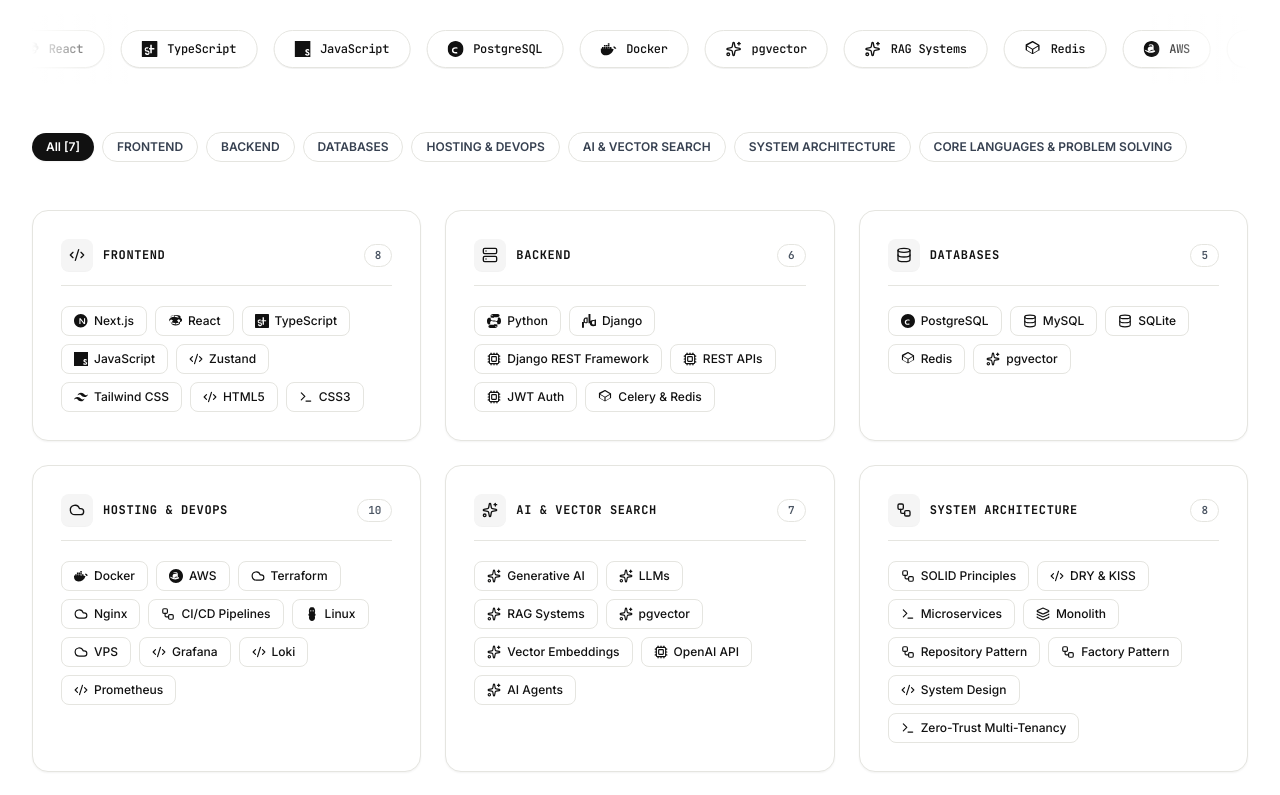
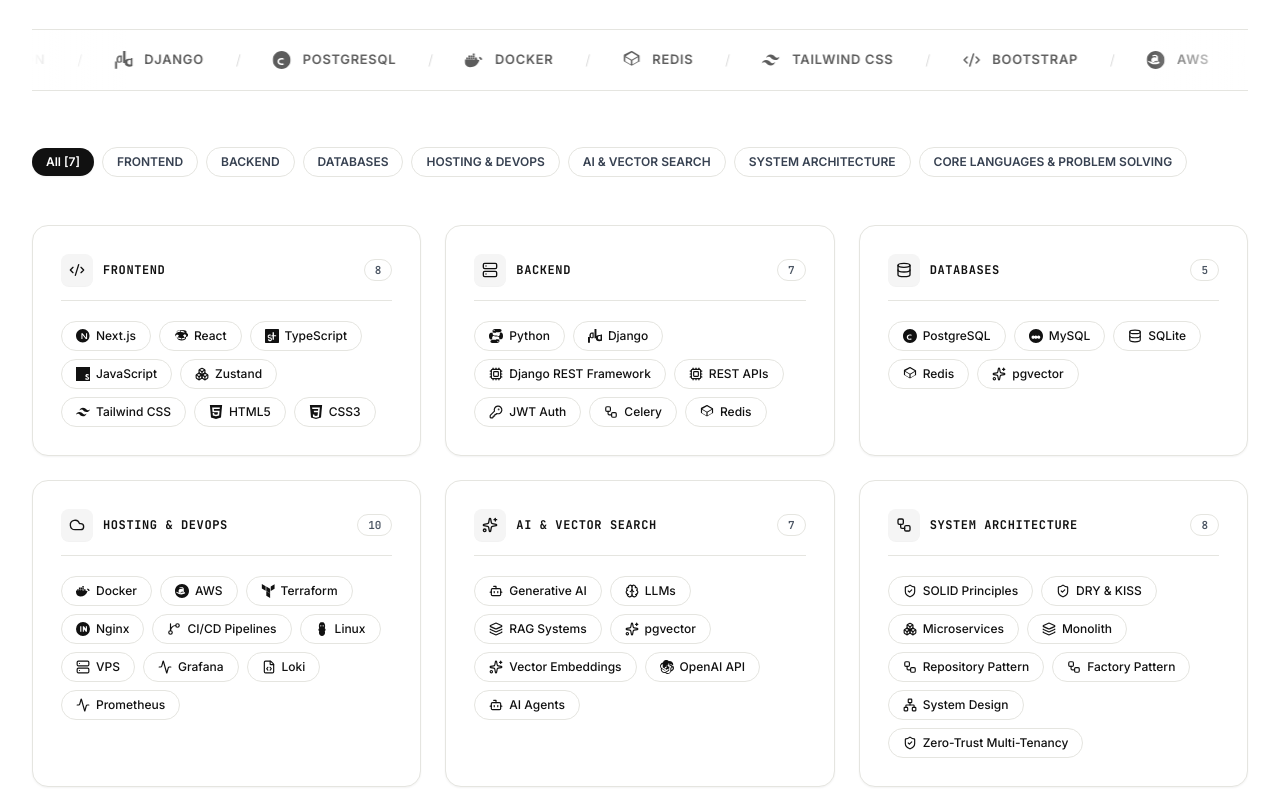
Before and after one commit to salauddin85/salauddin_portfolio_2026, a Next.js app: page / in a window 1280 px wide. Shown: the part 2400-3195 px from the top of the page. Built offline with nearby package versions, Linux system fonts and the light colour scheme.

Commit message:
initial coding done for portfolio

```diff
--- a/src/app/globals.css
+++ b/src/app/globals.css
@@ -146,3 +146,24 @@
 .dark #next-steps .next-cloudscape-bg {
   display: none !important;
 }
+
+/* Technology Marquee Infinite Auto-Scroll with Instant Pause on Hover */
+@keyframes techMarqueeScroll {
+  0% {
+    transform: translate3d(0, 0, 0);
+  }
+  100% {
+    transform: translate3d(-50%, 0, 0);
+  }
+}
+
+.tech-marquee-track {
+  display: flex;
+  width: max-content;
+  will-change: transform;
+  animation: techMarqueeScroll 60s linear infinite;
+}
+
+.tech-marquee-track:hover {
+  animation-play-state: paused !important;
+}
--- a/src/components/FeedbackProcess.jsx
+++ b/src/components/FeedbackProcess.jsx
@@ -138,7 +138,7 @@
           className="flex flex-col items-start mb-12 sm:mb-16"
         >
           <div className="flex items-center gap-2 text-xs font-mono tracking-widest uppercase font-normal text-[var(--text-muted)] mb-3">
-            <span className="w-1.5 h-1.5 rounded-full bg-emerald-500"></span>
+            <span className="w-1.5 h-1.5 rounded-full bg-[var(--text-primary)]"></span>
             <span>KIND WORDS</span>
           </div>
           <h2 className="text-base sm:text-lg font-normal text-[var(--text-secondary)] max-w-2xl leading-relaxed">
--- a/src/components/NextSteps.jsx
+++ b/src/components/NextSteps.jsx
@@ -101,7 +101,7 @@
           className="flex flex-col items-start mb-12 sm:mb-16"
         >
           <div className="flex items-center gap-2 text-xs font-mono tracking-widest uppercase font-normal text-[var(--text-muted)] mb-3">
-            <span className="w-1.5 h-1.5 rounded-full bg-emerald-500"></span>
+            <span className="w-1.5 h-1.5 rounded-full bg-[var(--text-primary)]"></span>
             <span>WHAT HAPPENS NEXT</span>
           </div>
           <h2 className="text-base sm:text-lg font-normal text-[var(--text-secondary)] max-w-2xl leading-relaxed">
@@ -177,10 +177,10 @@
                       className={`inline-flex items-center gap-2 px-3.5 py-1.5 rounded-full text-[11px] font-mono uppercase tracking-wider font-semibold transition-all duration-300 ${
                         isActive
                           ? "bg-white/10 border border-white/10 text-white/90"
-                          : "bg-emerald-500/10 border border-emerald-500/20 text-emerald-600 dark:text-emerald-400"
+                          : "border border-neutral-300 dark:border-neutral-700 bg-neutral-100 dark:bg-neutral-800 text-neutral-800 dark:text-neutral-200"
                       }`}
                     >
-                      <span className="w-1.5 h-1.5 rounded-full bg-emerald-400 animate-pulse"></span>
+                      <span className={`w-1.5 h-1.5 rounded-full ${isActive ? "bg-white" : "bg-black dark:bg-white"} animate-pulse`}></span>
                       <span>{step.badge}</span>
                     </span>
                   ) : (
--- a/src/components/Process.jsx
+++ b/src/components/Process.jsx
@@ -70,7 +70,7 @@
           className="flex flex-col items-start mb-12 sm:mb-16"
         >
           <div className="flex items-center gap-2 text-xs font-mono tracking-widest uppercase font-normal text-[var(--text-muted)] mb-3">
-            <span className="w-1.5 h-1.5 rounded-full bg-emerald-500"></span>
+            <span className="w-1.5 h-1.5 rounded-full bg-[var(--text-primary)]"></span>
             <span>HOW I WORK</span>
           </div>
           <h2 className="text-base sm:text-lg font-normal text-[var(--text-secondary)] max-w-2xl leading-relaxed">
--- a/src/components/Services.jsx
+++ b/src/components/Services.jsx
@@ -198,7 +198,7 @@
           className="flex flex-col items-start mb-12 sm:mb-16"
         >
           <div className="flex items-center gap-2 text-xs font-mono tracking-widest uppercase font-normal text-[var(--text-muted)] mb-3">
-            <span className="w-1.5 h-1.5 rounded-full bg-emerald-500"></span>
+            <span className="w-1.5 h-1.5 rounded-full bg-[var(--text-primary)]"></span>
             <span>WHAT I OFFER</span>
           </div>
           <h2 className="text-base sm:text-lg font-normal text-[var(--text-secondary)] max-w-3xl leading-relaxed">
@@ -309,7 +309,7 @@
                       onClick={() => handleClickItem(service.id)}
                       className="w-full py-6 sm:py-8 border-b border-[var(--border-default)] flex items-center justify-between cursor-pointer group transition-colors duration-200"
                     >
-                      <h3 className="text-xl sm:text-2xl md:text-3xl lg:text-4xl font-black uppercase tracking-tight text-[var(--text-primary)] group-hover:text-indigo-600 dark:group-hover:text-indigo-400 transition-colors">
+                      <h3 className="text-xl sm:text-2xl md:text-3xl lg:text-4xl font-black uppercase tracking-tight text-[var(--text-primary)] group-hover:text-black dark:group-hover:text-white transition-colors">
                         {service.title}
                       </h3>
 
--- a/src/components/TechStack.jsx
+++ b/src/components/TechStack.jsx
@@ -11,15 +11,45 @@
   Workflow,
   Terminal,
   Cpu,
-  Layers
+  Layers,
+  ShieldCheck,
+  GitBranch,
+  Boxes,
+  Bot,
+  Brain,
+  Network,
+  KeyRound,
+  Activity,
+  FileCode
 } from "lucide-react";
 
 /**
  * High-fidelity vector tech icons rendered inline with currentColor for seamless hover inversion
  */
 function TechIcon({ name, className = "w-3.5 h-3.5" }) {
-  const n = name.toLowerCase();
+  const n = name.toLowerCase().trim();
 
+  if (n.includes("flutter")) {
+    return (
+      <svg className={className} viewBox="0 0 24 24" fill="currentColor">
+        <path d="M14.314 0L2.3 12 6 15.7 21.684.013h-7.37zM6.002 15.696L14.316 24h7.37L13.37 15.696h-7.368zm3.684-3.696l3.684 3.696h7.37L17.054 12l3.686-3.684h-7.37L9.686 12z"/>
+      </svg>
+    );
+  }
+  if (n.includes("html")) {
+    return (
+      <svg className={className} viewBox="0 0 24 24" fill="currentColor">
+        <path d="M1.5 0h21l-1.91 21.563L11.977 24l-8.564-2.438L1.5 0zm7.031 9.75l-.232-2.718 10.059.003.23-2.622L5.412 4.41l.698 8.01h9.126l-.326 3.426-2.91.804-2.955-.81-.188-2.11H6.248l.33 4.171L12 19.351l5.379-1.443.744-8.158H8.531z"/>
+      </svg>
+    );
+  }
+  if (n.includes("css") && !n.includes("tailwind")) {
+    return (
+      <svg className={className} viewBox="0 0 24 24" fill="currentColor">
+        <path d="M1.5 0h21l-1.91 21.563L11.977 24l-8.564-2.438L1.5 0zm17.09 4.413L5.41 4.41l.235 2.622 10.125.002-.255 2.716h-7.23l.238 2.65h6.757l-.547 5.706-2.748.74-2.75-.742-.178-1.97H6.602l.35 4.316 5.047 1.398 5.05-1.398 1.541-16.035z"/>
+      </svg>
+    );
+  }
   if (n.includes("python")) {
     return (
       <svg className={className} viewBox="0 0 24 24" fill="currentColor">
@@ -97,6 +127,28 @@
       </svg>
     );
   }
+  if (n.includes("hostinger")) {
+    return (
+      <svg className={className} viewBox="0 0 24 24" fill="none">
+        <rect width="24" height="24" rx="6" className="fill-neutral-900 dark:fill-white" />
+        <path d="M7.75 6.75v10.5h2.5v-3.75h3.5v3.75h2.5V6.75h-2.5v4.25h-3.5V6.75h-2.5z" className="fill-white dark:fill-neutral-950" />
+      </svg>
+    );
+  }
+  if (n.includes("cloudflare")) {
+    return (
+      <svg className={className} viewBox="0 0 24 24" fill="currentColor">
+        <path d="M18.42 10.43a5.55 5.55 0 0 0-10.4-1.92 4.22 4.22 0 0 0-4.54 4.19c0 .24.02.48.06.71A3.59 3.59 0 0 0 1 16.9a3.6 3.6 0 0 0 3.6 3.6h14.7a4.5 4.5 0 0 0 4.5-4.5c0-2.31-1.76-4.22-4.04-4.47l-.34-.1z"/>
+      </svg>
+    );
+  }
+  if (n.includes("vercel")) {
+    return (
+      <svg className={className} viewBox="0 0 24 24" fill="currentColor">
+        <path d="M12 1L24 22H0L12 1z"/>
+      </svg>
+    );
+  }
   if (n.includes("javascript") || n === "js") {
     return (
       <svg className={className} viewBox="0 0 24 24" fill="currentColor">
@@ -104,28 +156,113 @@
       </svg>
     );
   }
+  if (n.includes("terraform")) {
+    return (
+      <svg className={className} viewBox="0 0 24 24" fill="currentColor">
+        <path d="M1.44 0v7.575l6.55 3.79V3.79zm7.633 4.417v7.542l6.55 3.783V8.2zm7.634 0v7.542l6.549-3.784V.633zM9.073 12.633v7.542l6.55 3.784v-7.542z"/>
+      </svg>
+    );
+  }
+  if (n.includes("nginx")) {
+    return (
+      <svg className={className} viewBox="0 0 24 24" fill="currentColor">
+        <path d="M12.001 0a12 12 0 1 0 0 24 12 12 0 0 0 0-24zm4.846 16.716l-3.262-4.148v4.148h-1.92V7.284h1.92l3.262 4.148V7.284h1.92v9.432h-1.92zm-7.692 0H7.235V7.284h1.92v9.432z"/>
+      </svg>
+    );
+  }
+  if (n.includes("mysql")) {
+    return (
+      <svg className={className} viewBox="0 0 24 24" fill="currentColor">
+        <path d="M12 0C5.37 0 0 5.37 0 12s5.37 12 12 12 12-5.37 12-12S18.63 0 12 0zm4.54 16.85c-.95 0-1.78-.49-2.26-1.23-.48.74-1.31 1.23-2.26 1.23-1.07 0-2-.61-2.46-1.5-.46.89-1.39 1.5-2.46 1.5-1.53 0-2.77-1.24-2.77-2.77s1.24-2.77 2.77-2.77c.95 0 1.78.49 2.26 1.23.48-.74 1.31-1.23 2.26-1.23 1.07 0 2 .61 2.46 1.5.46-.89 1.39-1.5 2.46-1.5 1.53 0 2.77 1.24 2.77 2.77s-1.24 2.77-2.77 2.77z"/>
+      </svg>
+    );
+  }
+  if (n.includes("openai")) {
+    return (
+      <svg className={className} viewBox="0 0 24 24" fill="currentColor">
+        <path d="M22.282 9.821a5.985 5.985 0 0 0-.516-4.91 6.046 6.046 0 0 0-6.51-2.9A6.065 6.065 0 0 0 4.981 4.18a5.985 5.985 0 0 0-3.998 2.9 6.046 6.046 0 0 0 .743 7.097 5.98 5.98 0 0 0 .51 4.911 6.051 6.051 0 0 0 6.515 2.9A5.985 5.985 0 0 0 13.26 24a6.056 6.056 0 0 0 5.772-4.206 5.99 5.99 0 0 0 3.997-2.9 6.056 6.056 0 0 0-.747-7.073zM13.26 22.43a4.476 4.476 0 0 1-2.876-1.04l.141-.081 4.779-2.758a.795.795 0 0 0 .392-.681v-6.737l2.02 1.168a.071.071 0 0 1 .038.052v5.583a4.504 4.504 0 0 1-4.494 4.494zM3.6 18.304a4.47 4.47 0 0 1-.535-3.014l.142.085 4.783 2.759a.771.771 0 0 0 .78 0l5.843-3.369v2.332a.08.08 0 0 1-.033.062L9.74 19.95a4.5 4.5 0 0 1-6.14-1.646zM2.34 8.64a4.485 4.485 0 0 1 2.342-1.974V12.2a.76.76 0 0 0 .388.676l5.843 3.368-2.02 1.168a.076.076 0 0 1-.067 0L4.025 14.7a4.5 4.5 0 0 1-1.685-6.06zM18.89 10.66l-5.843-3.37 2.02-1.167a.076.076 0 0 1 .067 0l4.84 2.793a4.499 4.499 0 0 1-.69 8.077V11.34a.79.79 0 0 0-.394-.68zm2.77-2.36a4.5 4.5 0 0 1-1.808 6.027l-.142-.085-4.779-2.76a.771.771 0 0 0-.78 0L8.308 14.85V12.52a.08.08 0 0 1 .033-.062l4.84-2.793a4.499 4.499 0 0 1 8.48 3.633zm-9.66 4.39l-2.74-1.58 2.74-1.58 2.74 1.58-2.74 1.58z"/>
+      </svg>
+    );
+  }
+  if (n.includes("c++")) {
+    return (
+      <svg className={className} viewBox="0 0 24 24" fill="currentColor">
+        <path d="M12 0C5.372 0 0 5.372 0 12s5.372 12 12 12 12-5.372 12-12S18.628 0 12 0zm-.2 18.5c-3.59 0-6.5-2.91-6.5-6.5s2.91-6.5 6.5-6.5c2.04 0 3.86.95 5.05 2.43l-2.05 1.55a4.01 4.01 0 0 0-3-1.48 4 4 0 1 0 0 8c1.19 0 2.26-.52 3-1.39l2.05 1.48c-1.19 1.48-3.01 2.41-5.05 2.41zm8.7-6.5h-1.5v1.5h-1v-1.5h-1.5v-1h1.5v-1.5h1v1.5h1.5v1zm3 0h-1.5v1.5h-1v-1.5h-1.5v-1h1.5v-1.5h1v1.5h1.5v1z"/>
+      </svg>
+    );
+  }
+  if (n === "c") {
+    return (
+      <svg className={className} viewBox="0 0 24 24" fill="currentColor">
+        <path d="M12 0C5.372 0 0 5.372 0 12s5.372 12 12 12 12-5.372 12-12S18.628 0 12 0zm-.2 18.5c-3.59 0-6.5-2.91-6.5-6.5s2.91-6.5 6.5-6.5c2.04 0 3.86.95 5.05 2.43l-2.05 1.55a4.01 4.01 0 0 0-3-1.48 4 4 0 1 0 0 8c1.19 0 2.26-.52 3-1.39l2.05 1.48c-1.19 1.48-3.01 2.41-5.05 2.41z"/>
+      </svg>
+    );
+  }
+  if (n.includes("java") && !n.includes("javascript")) {
+    return (
+      <svg className={className} viewBox="0 0 24 24" fill="currentColor">
+        <path d="M8.851 18.56s-.917.534.667.708c2.409.265 3.667.24 6.27-.272 0 0 .874.526 2.055.845-6.17 2.074-13.064-.171-8.992-1.281zm-1.077-2.585s-1.082.744.542.923c3.084.341 5.385.341 9.42-.363 0 0 .616.444 1.625.688-6.994 1.849-14.896.173-11.587-1.248zm10.742-5.918c-.896-.282-1.928-.43-3.003-.43-3.693 0-5.833 1.77-5.833 5.104 0 3.23 2.031 5.365 5.573 5.365.885 0 1.77-.156 2.6-.469v-2.04c-.417.156-.938.208-1.51.208-1.98 0-3.021 1.042-3.021 3.02 0 1.98 1.041 2.97 2.812 2.97.73 0 1.355.053 1.719.105V10.057z"/>
+      </svg>
+    );
+  }
 
   // Domain Category Icons
-  if (n.includes("api") || n.includes("drf") || n.includes("rest") || n.includes("jwt")) {
+  if (n.includes("zustand")) {
+    return <Boxes className={className} />;
+  }
+  if (n.includes("jwt") || n.includes("auth")) {
+    return <KeyRound className={className} />;
+  }
+  if (n.includes("ci/cd") || n.includes("pipeline")) {
+    return <GitBranch className={className} />;
+  }
+  if (n.includes("vps") || n.includes("server")) {
+    return <Server className={className} />;
+  }
+  if (n.includes("grafana") || n.includes("prometheus")) {
+    return <Activity className={className} />;
+  }
+  if (n.includes("loki")) {
+    return <FileCode className={className} />;
+  }
+  if (n.includes("agent") || n.includes("generative")) {
+    return <Bot className={className} />;
+  }
+  if (n.includes("llm")) {
+    return <Brain className={className} />;
+  }
+  if (n.includes("rag")) {
+    return <Layers className={className} />;
+  }
+  if (n.includes("system design") || n.includes("architecture")) {
+    return <Network className={className} />;
+  }
+  if (n.includes("microservice")) {
+    return <Boxes className={className} />;
+  }
+  if (n.includes("monolith")) {
+    return <Layers className={className} />;
+  }
+  if (n.includes("solid") || n.includes("dry") || n.includes("kiss") || n.includes("tenant") || n.includes("tenancy")) {
+    return <ShieldCheck className={className} />;
+  }
+  if (n.includes("pattern") || n.includes("repository") || n.includes("factory") || n.includes("celery")) {
+    return <Workflow className={className} />;
+  }
+  if (n.includes("api") || n.includes("drf") || n.includes("rest")) {
     return <Cpu className={className} />;
   }
-  if (n.includes("vector") || n.includes("ai") || n.includes("rag") || n.includes("llm")) {
+  if (n.includes("vector") || n.includes("ai") || n.includes("embedding") || n.includes("pgvector")) {
     return <Sparkles className={className} />;
   }
-  if (n.includes("database") || n.includes("sql") || n.includes("mysql") || n.includes("sqlite")) {
+  if (n.includes("database") || n.includes("sql") || n.includes("sqlite")) {
     return <Database className={className} />;
   }
-  if (n.includes("cloud") || n.includes("vps") || n.includes("terraform") || n.includes("nginx")) {
+  if (n.includes("cloud")) {
     return <Cloud className={className} />;
   }
-  if (n.includes("ci/cd") || n.includes("pipeline") || n.includes("solid") || n.includes("pattern") || n.includes("architecture")) {
-    return <Workflow className={className} />;
-  }
-  if (n.includes("c++") || n.includes("c") || n.includes("java") || n.includes("terminal") || n.includes("problem")) {
+  if (n.includes("terminal") || n.includes("problem")) {
     return <Terminal className={className} />;
-  }
-  if (n.includes("microservice") || n.includes("monolith") || n.includes("multi-tenancy")) {
-    return <Layers className={className} />;
   }
 
   return <Code2 className={className} />;
@@ -142,9 +279,9 @@
   {
     id: "backend",
     title: "BACKEND",
-    count: 6,
+    count: 7,
     icon: Server,
-    skills: ["Python", "Django", "Django REST Framework", "REST APIs", "JWT Auth", "Celery & Redis"]
+    skills: ["Python", "Django", "Django REST Framework", "REST APIs", "JWT Auth", "Celery", "Redis"]
   },
   {
     id: "database",
@@ -183,29 +320,67 @@
   }
 ];
 
-// Rich showcase of all primary technologies
+// Technology showcase matching the reference screenshot exactly, expanded with all tools from the 7 cards
 const MARQUEE_TECH = [
-  "Python",
-  "Django",
-  "Django REST Framework",
-  "Next.js",
-  "React",
-  "TypeScript",
-  "JavaScript",
-  "PostgreSQL",
-  "Docker",
-  "pgvector",
-  "RAG Systems",
-  "Redis",
+  "NEXT.JS",
+  "REACT JS",
+  "HTML5",
+  "CSS3",
+  "JAVASCRIPT",
+  "TYPESCRIPT",
+  "PYTHON",
+  "DJANGO",
+  "POSTGRESQL",
+  "DOCKER",
+  "REDIS",
+  "TAILWIND CSS",
+  "BOOTSTRAP",
   "AWS",
-  "CI/CD Pipelines",
-  "Tailwind CSS",
-  "Linux",
-  "Celery",
-  "Nginx",
-  "MySQL",
-  "Zustand",
-  "System Design"
+  "LINUX",
+  "HOSTINGER",
+  "CLOUDFLARE",
+  "VERCEL",
+  // From Frontend
+  "ZUSTAND",
+  "POSTMAN",
+  // From Backend
+  "DJANGO REST FRAMEWORK",
+  "REST APIS",
+  "JWT AUTH",
+  "CELERY",
+  // From Databases
+  "MYSQL",
+  "SQLITE",
+  "PGVECTOR",
+  // From Hosting & DevOps
+  "TERRAFORM",
+  "NGINX",
+  "CI/CD PIPELINES",
+  "VPS",
+  "GRAFANA",
+  "LOKI",
+  "PROMETHEUS",
+  // From AI & Vector Search
+  "GENERATIVE AI",
+  "LLMS",
+  "RAG SYSTEMS",
+  "VECTOR EMBEDDINGS",
+  "OPENAI API",
+  "AI AGENTS",
+  // From System Architecture
+  "SOLID PRINCIPLES",
+  "DRY & KISS",
+  "MICROSERVICES",
+  "MONOLITH",
+  "REPOSITORY PATTERN",
+  "FACTORY PATTERN",
+  "SYSTEM DESIGN",
+  "ZERO-TRUST MULTI-TENANCY",
+  // From Core Languages
+  "C",
+  "C++",
+  "JAVA",
+  "SQL"
 ];
 
 export default function TechStack() {
@@ -252,48 +427,46 @@
         {/* Section Header: Scroll-linked continuous leftward movement */}
         <motion.div
           style={{ x: smoothHeaderX }}
-          className="flex flex-col items-start mb-8 sm:mb-10"
+          className="flex flex-col items-start mb-10 sm:mb-12"
         >
           <div className="flex items-center gap-2 text-xs font-mono tracking-widest uppercase font-normal text-[var(--text-muted)] mb-3">
             <span className="w-1.5 h-1.5 rounded-full bg-[var(--text-primary)]"></span>
             <span>TECHNOLOGIES I USE</span>
           </div>
-          <h2 className="text-base sm:text-lg font-normal text-[var(--text-secondary)] max-w-3xl leading-relaxed">
-            The tools I use to build complete websites, apps, and scalable backends.
+          <h2 className="text-sm sm:text-base font-normal text-[var(--text-secondary)] max-w-xl leading-relaxed">
+            The tools I use to build complete websites, apps, and systems, from frontend to hosting.
           </h2>
         </motion.div>
 
         {/*
-          Feature 1: Horizontal Auto-Scrolling Continuous Technology Showcase (Right to Left)
-          Smooth, seamless, infinite loop with official icons and CTA-style black hover
+          Feature 1: Auto-scrolling Technology Bar matching reference screenshot
+          Clean horizontal stream without pill buttons, bold uppercase typography, and slash separators
         */}
-        <div className="relative w-full overflow-hidden py-4 mb-12 bg-[var(--bg-surface)]/60 backdrop-blur-xs rounded-2xl select-none">
+        <div className="relative w-full overflow-hidden border-y border-[var(--border-default)] py-4 sm:py-5 mb-14 select-none">
           {/* Subtle gradient side fades for ultra-clean edge blending */}
           <div className="absolute left-0 top-0 bottom-0 w-12 sm:w-24 bg-gradient-to-r from-[var(--bg-deep)] to-transparent z-10 pointer-events-none" />
           <div className="absolute right-0 top-0 bottom-0 w-12 sm:w-24 bg-gradient-to-l from-[var(--bg-deep)] to-transparent z-10 pointer-events-none" />
 
-          <motion.div
-            animate={{ x: ["0%", "-50%"] }}
-            transition={{
-              repeat: Infinity,
-              repeatType: "loop",
-              duration: 32,
-              ease: "linear",
-            }}
-            className="flex items-center gap-3 sm:gap-4 w-max hover:[animation-play-state:paused]"
+          <div
+            className="tech-marquee-track flex items-center gap-6 sm:gap-8 w-max will-change-transform"
           >
             {[...MARQUEE_TECH, ...MARQUEE_TECH].map((tech, idx) => (
               <div
                 key={`${tech}-${idx}`}
-                className="group flex items-center gap-2.5 px-4 sm:px-5 py-2 sm:py-2.5 rounded-full border border-[var(--border-default)] bg-[var(--bg-surface)] text-xs sm:text-[13px] font-medium text-[var(--text-primary)] shadow-2xs hover:bg-black hover:text-white hover:border-black dark:hover:bg-white dark:hover:text-black dark:hover:border-white hover:shadow-md hover:-translate-y-0.5 active:scale-95 transition-all duration-300 shrink-0 cursor-pointer"
+                className="flex items-center gap-6 sm:gap-8 shrink-0 select-none"
               >
-                <span className="text-[var(--text-primary)] group-hover:text-white dark:group-hover:text-black transition-colors shrink-0">
-                  <TechIcon name={tech} className="w-4 h-4" />
+                <div className="flex items-center gap-2.5 sm:gap-3 text-neutral-800 dark:text-neutral-200 opacity-75">
+                  <TechIcon name={tech} className="w-4 h-4 sm:w-4.5 sm:h-4.5 shrink-0" />
+                  <span className="font-sans text-xs sm:text-[13px] font-semibold tracking-wider uppercase">
+                    {tech}
+                  </span>
+                </div>
+                <span className="text-neutral-300 dark:text-neutral-700 font-light select-none text-xs sm:text-sm">
+                  /
                 </span>
-                <span className="font-mono text-xs tracking-tight">{tech}</span>
               </div>
             ))}
-          </motion.div>
+          </div>
         </div>
 
         {/* Filter Tab Strip */}
@@ -360,13 +533,13 @@
                     </div>
 
                     {/*
-                      Skills Pills: Displayed with authentic icons/logos and CTA-style black hover
+                      Skills Pills: Displayed as authentic pill buttons with icons and CTA-style black hover
                     */}
                     <div className="flex flex-wrap gap-2 pt-1">
                       {cat.skills.map((skill) => (
                         <div
                           key={skill}
-                          className="group/item flex items-center gap-1.5 px-3 py-1.5 rounded-lg text-xs font-medium bg-[var(--bg-deep)] text-[var(--text-primary)] border border-[var(--border-default)] hover:bg-black hover:text-white hover:border-black dark:hover:bg-white dark:hover:text-black dark:hover:border-white hover:shadow-xs hover:-translate-y-0.5 active:scale-95 transition-all duration-300 cursor-pointer select-none"
+                          className="group/item flex items-center gap-1.5 px-3.5 py-1.5 rounded-full text-xs font-medium bg-[var(--bg-deep)] text-[var(--text-primary)] border border-[var(--border-default)] hover:bg-black hover:text-white hover:border-black dark:hover:bg-white dark:hover:text-black dark:hover:border-white hover:shadow-xs hover:-translate-y-0.5 active:scale-95 transition-all duration-300 cursor-pointer select-none"
                         >
                           <span className="text-[var(--text-primary)] group-hover/item:text-white dark:group-hover/item:text-black transition-colors shrink-0">
                             <TechIcon name={skill} className="w-3.5 h-3.5" />
```
Also changed, not shown: src/components/About.jsx (+4 -4 lines).
